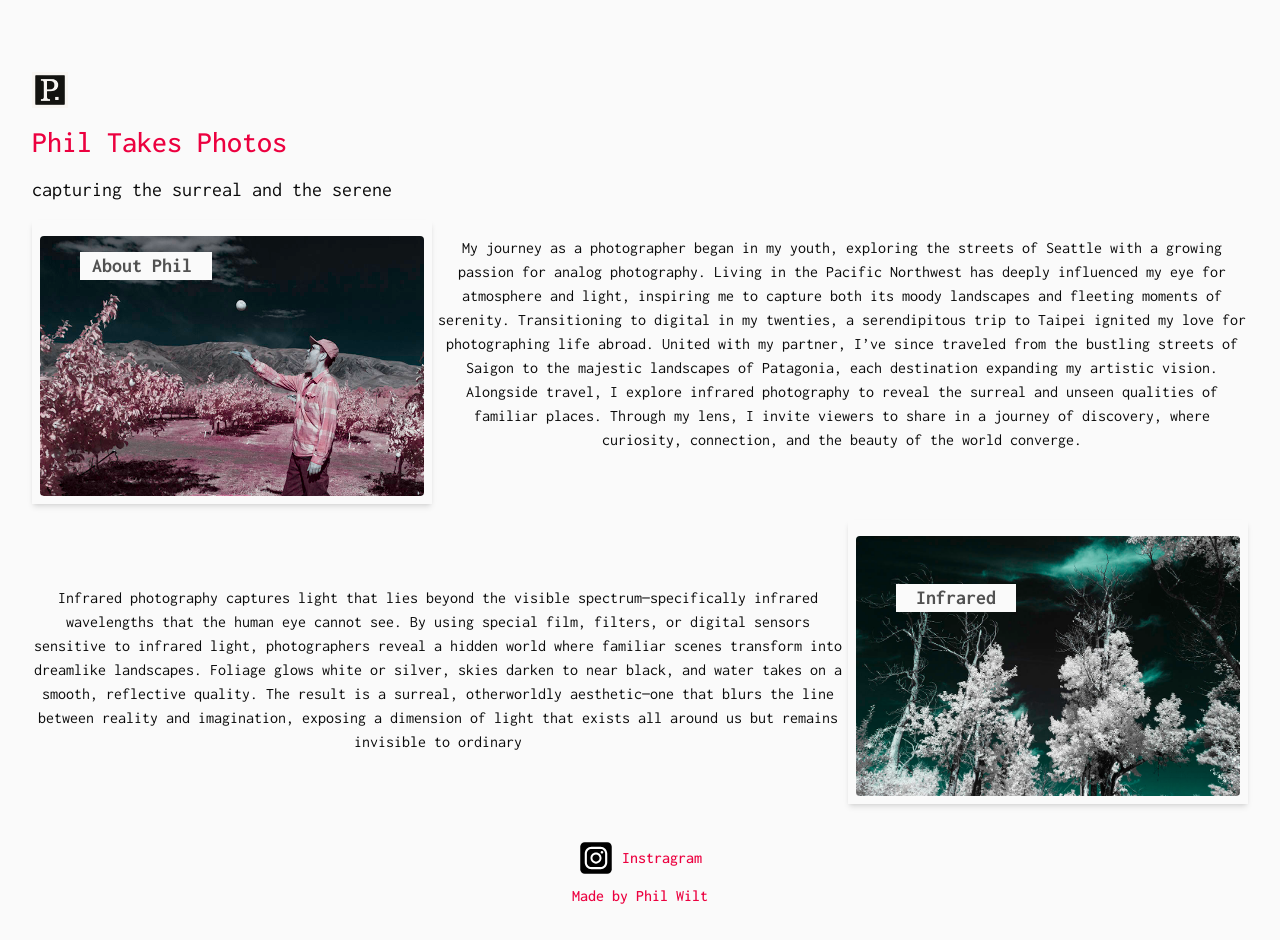
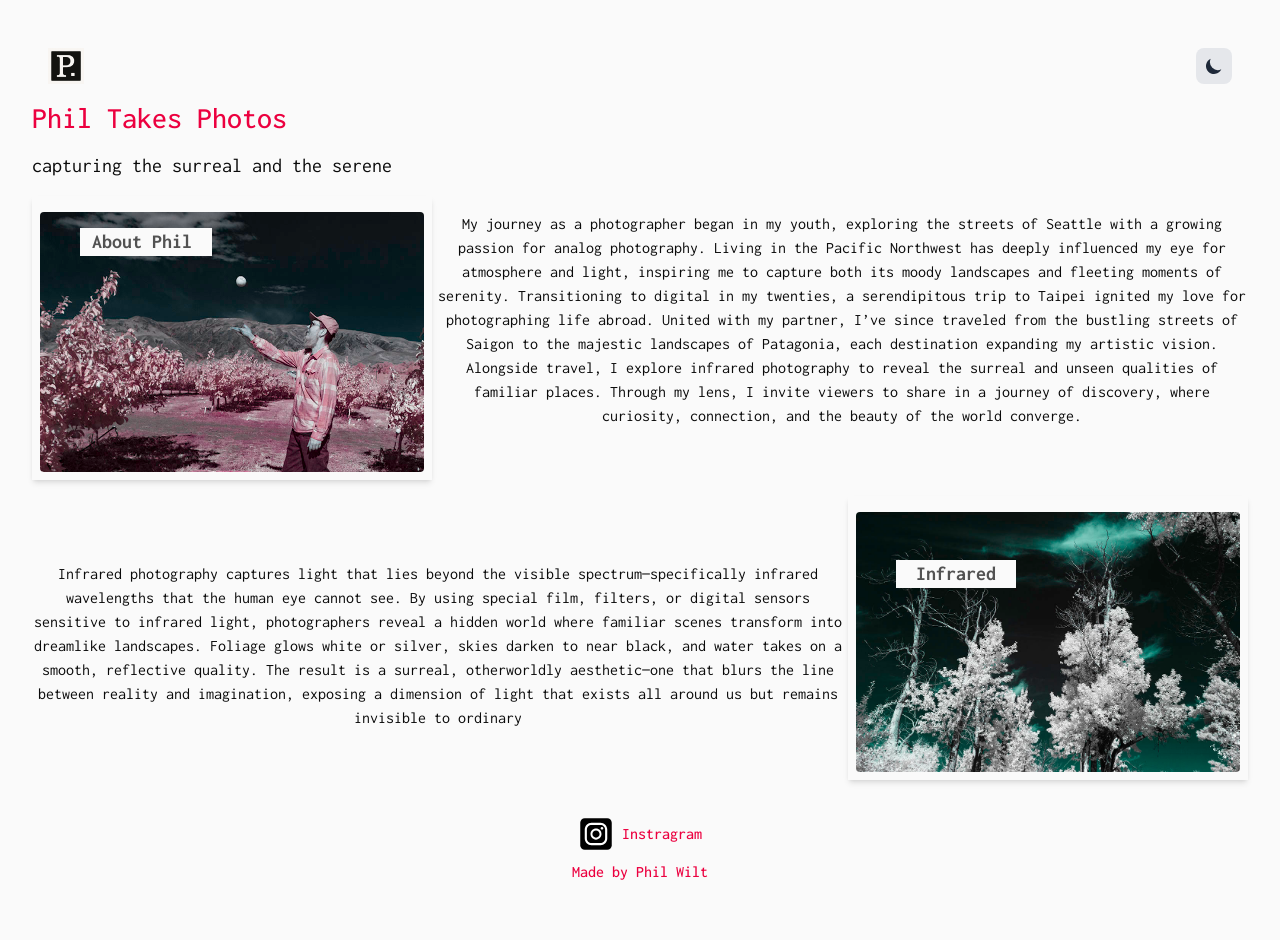
Before and after one commit to philwilt/phil-takes-photos, a React (Vite) app: page /about in a window 1280 px wide. After the commit the page ends 916 px from the top, so only its background shows below. Built offline with nearby package versions, Linux system fonts and the light colour scheme.

Commit message:
Add dark mode toggle to Home and About pages
- Add ThemeToggle component to Home.tsx header
- Add ThemeToggle component to About.tsx header
- Ensure consistent theme switching across all pages

```diff
--- a/src/About.tsx
+++ b/src/About.tsx
@@ -1,16 +1,14 @@
 import { Link } from "react-router-dom";
 import Logo from "../public/philtakesphotos-logo.png";
+import ThemeToggle from "./components/ThemeToggle";
 import "./App.css";
 
 function About() {
   return (
     <>
-      <div className="grid justify-items-center">
-        <main className="flex flex-col gap-[16px] row-start-1 items-center sm:items-start justify-center mb-6 mt-10">
-          <Link
-            to="/"
-            className="text-3xl font-large flex flex-row content-center justify-center"
-          >
+      <div className="w-full">
+        <header className="flex justify-between items-center p-4">
+          <Link to="/" className="flex items-center">
             <img
               src={Logo}
               alt="Phil takes photos logo"
@@ -18,7 +16,11 @@ function About() {
               height={36}
             />
           </Link>
-
+          <ThemeToggle />
+        </header>
+      </div>
+      <div className="grid justify-items-center">
+        <main className="flex flex-col gap-[16px] row-start-1 items-center sm:items-start justify-center mb-6">
           <Link
             to="/"
             className="text-3xl font-large flex flex-row content-center justify-center"
--- a/src/Home.tsx
+++ b/src/Home.tsx
@@ -1,20 +1,27 @@
 import { Link } from "react-router-dom";
 import Logo from "../public/philtakesphotos-logo.png";
+import ThemeToggle from "./components/ThemeToggle";
 import "./App.css";
 
 function Home() {
   return (
     <>
+      <div className="w-full">
+        <header className="flex justify-between items-center p-4">
+          <div className="flex items-center">
+            <img
+              src={Logo}
+              alt="Phil takes photos logo"
+              width={36}
+              height={36}
+              className="text-3xl font-large"
+            />
+          </div>
+          <ThemeToggle />
+        </header>
+      </div>
       <div className="grid items-center justify-items-center">
-        <main className="flex flex-col gap-[16px] row-start-1 items-center sm:items-start justify-center mb-6 mt-10">
-          <img
-            src={Logo}
-            alt="Phil takes photos logo"
-            width={36}
-            height={36}
-            className="text-3xl font-large flex flex-row content-center"
-          />
-
+        <main className="flex flex-col gap-[16px] row-start-1 items-center sm:items-start justify-center mb-6">
           <h1 className="text-3xl font-large flex flex-row">
             Phil Takes Photos
           </h1>
```
